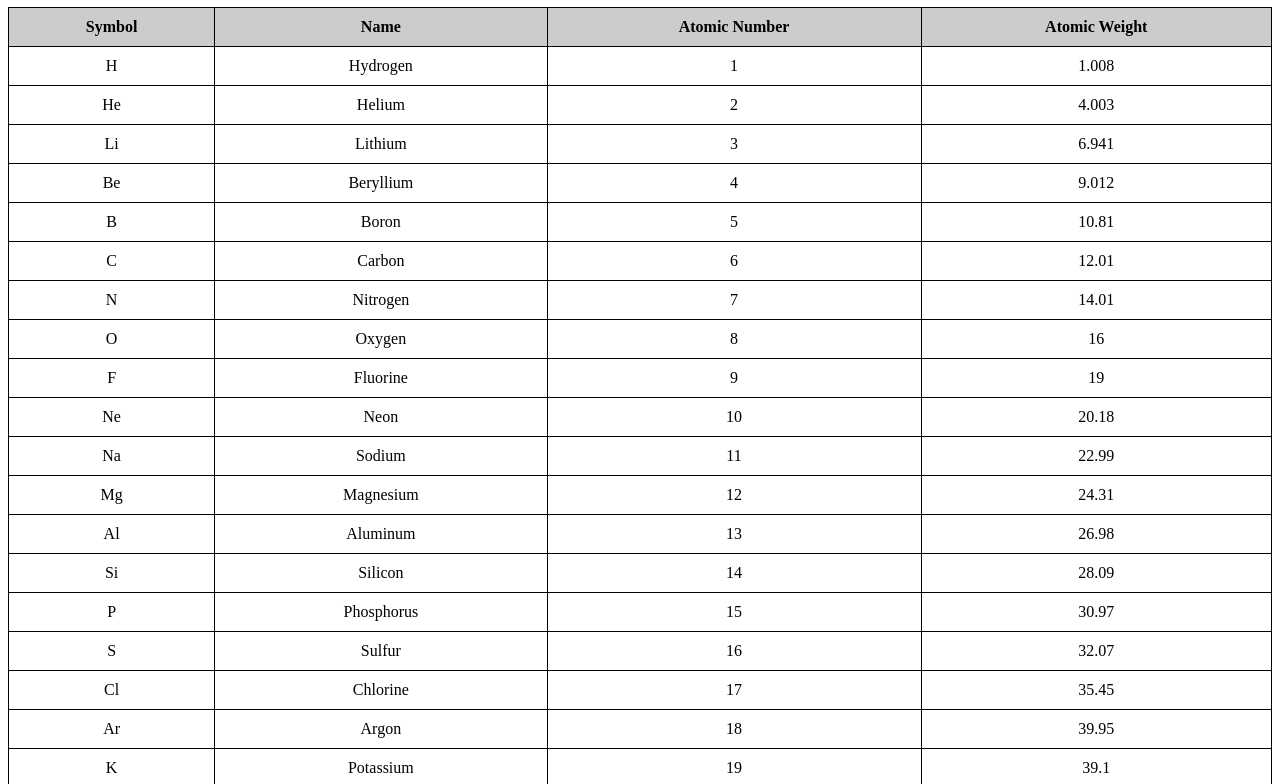
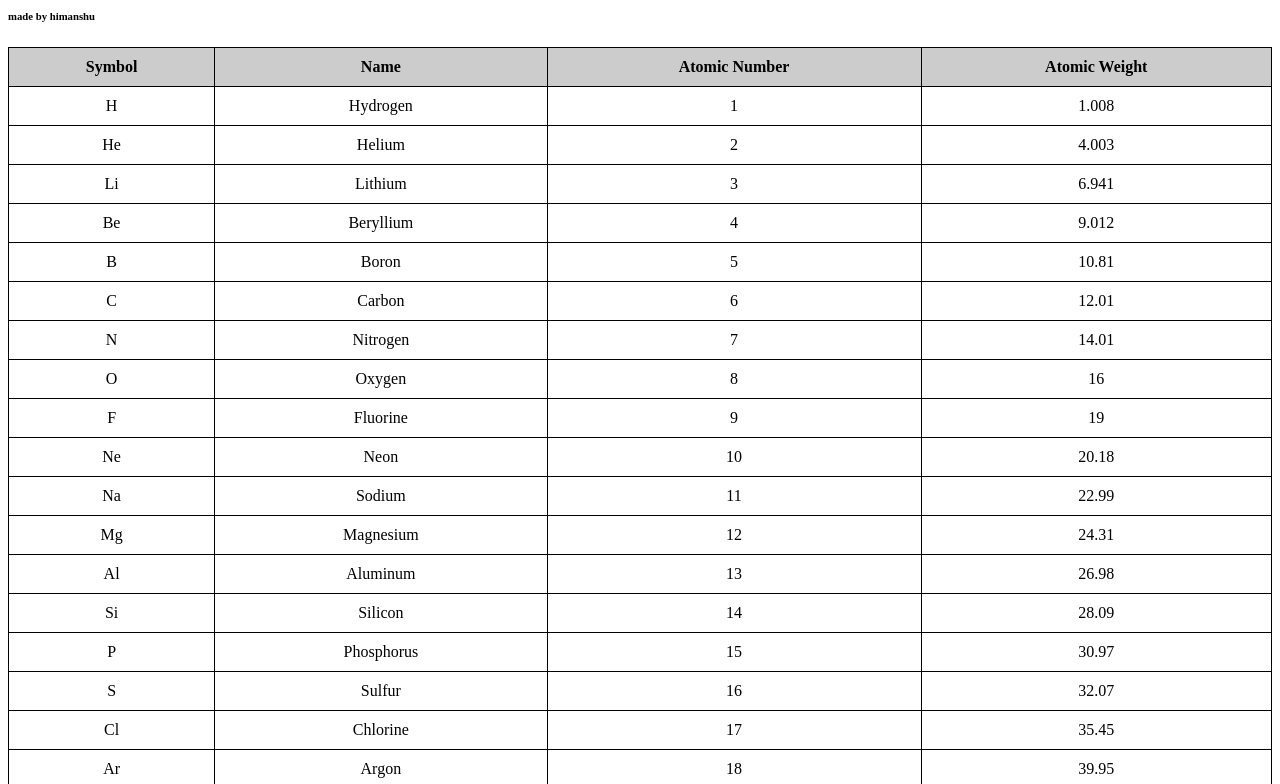
Before and after one commit to Himanshuhi/periodic_table, a plain HTML site: page index.html in a window 1280 px wide. Shown: the part 73-857 px from the top of the page. Drawn offline with Linux system fonts and the light colour scheme.

Commit message:
Update index.html

```diff
--- a/index.html
+++ b/index.html
@@ -22,6 +22,7 @@
 <body>
 	<div>
 		<h1>Periodic Table Quiz<a href="index2.html">   Click here to take Quiz</a></h1>
+		<h6>made by himanshu</h6>
 	</div>
     <script src="script1.js"></script>
 </body>
```
